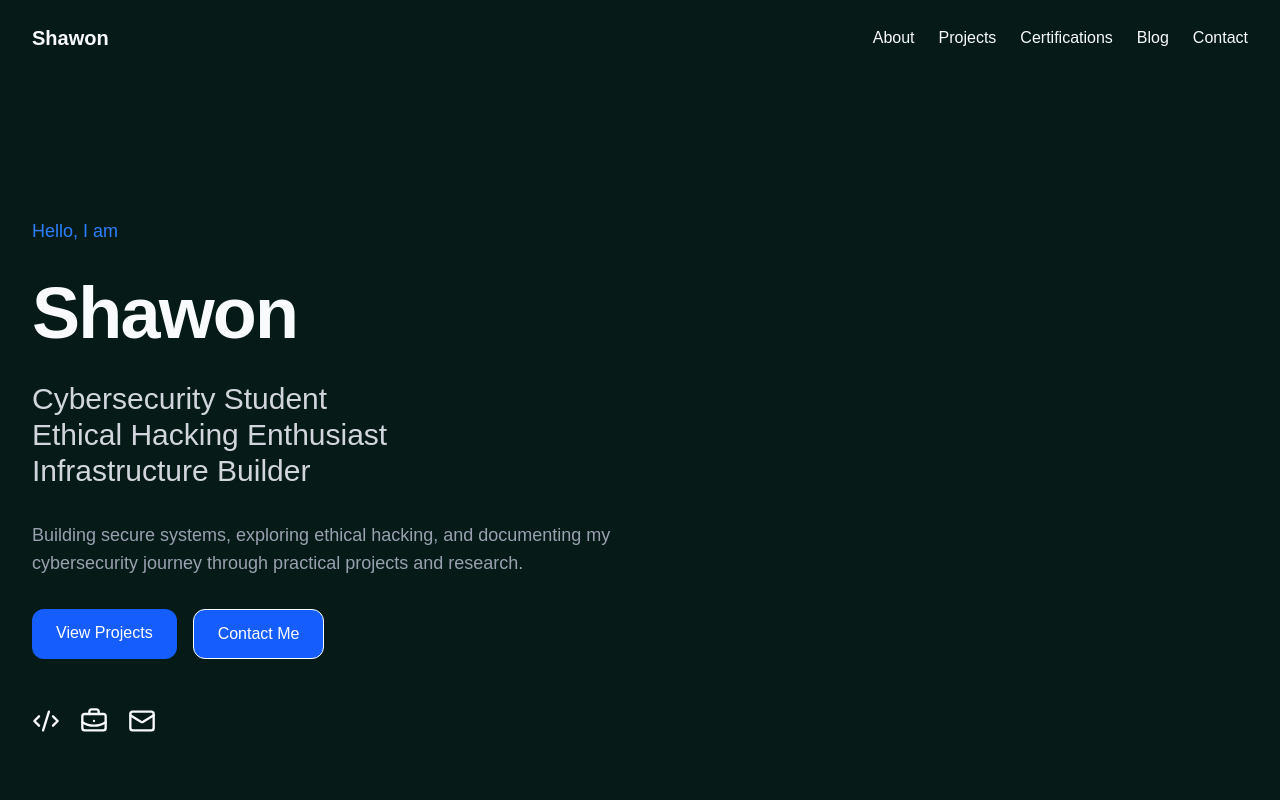
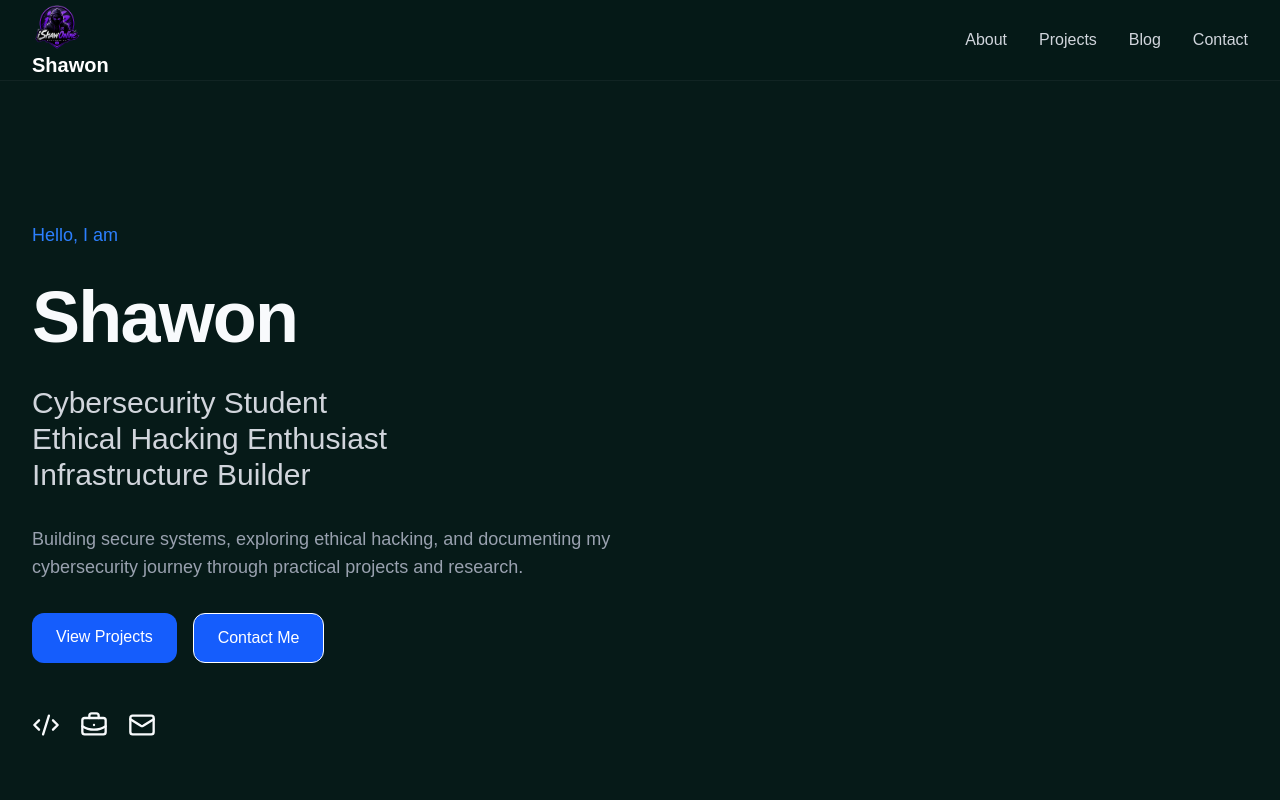
Before and after one commit to Shawon1024/meetshawon-portfolio, a Next.js app: page / in a window 1280 px wide. Shown: the top 800 px of the page. Built offline with nearby package versions, Linux system fonts and the light colour scheme.

Commit message:
Polish responsive navbar design

```diff
--- a/src/app/components/Navbar.tsx
+++ b/src/app/components/Navbar.tsx
@@ -1,28 +1,103 @@
+"use client";
+
+import Image from "next/image";
 import Link from "next/link";
+import { usePathname } from "next/navigation";
+import { useState } from "react";
+import { Menu, X } from "lucide-react";
+
+import Container from "../components/Container";
+
+const links = [
+  { name: "About", href: "/about" },
+  { name: "Projects", href: "/projects" },
+  { name: "Blog", href: "/blog" },
+  { name: "Contact", href: "/contact" },
+];
 
 export default function Navbar() {
+  const pathname = usePathname();
+  const [open, setOpen] = useState(false);
+
   return (
-    <nav className="flex items-center justify-between px-8 py-6">
-      <Link
-        href="/"
-        className="text-xl font-bold"
-      >
-        Shawon
-      </Link>
+    <header className="fixed top-0 z-50 w-full border-b border-white/5 bg-[#061A18]/80 backdrop-blur-md">
 
-      <div className="flex gap-6">
-        <Link href="/about">About</Link>
-        <Link href="/projects">Projects</Link>
-        <Link href="/certifications">
-          Certifications
-        </Link>
-        <Link href="/blog">
-          Blog
-        </Link>
-        <Link href="/contact">
-          Contact
-        </Link>
-      </div>
-    </nav>
+      <Container>
+
+        <nav className="flex h-20 items-center justify-between">
+
+          {/* Logo */}
+          <Link href="/" className="felex items-center gap-3">
+            <Image
+              src="/logo.png"
+              alt="Shawon logo"
+              width={50}
+              height={50}
+              className="rounded-lg"
+            />
+            <span className="text-xl font-semibold text-white">Shawon</span>
+          </Link>
+
+
+          {/* Desktop Menu */}
+          <div className="hidden md:flex gap-8">
+
+            {links.map((link) => (
+              <Link
+                key={link.name}
+                href={link.href}
+                className={`transition ${
+                  pathname === link.href
+                    ? "text-green-400"
+                    : "text-gray-300 hover:text-green-400"
+                }`}
+              >
+                {link.name}
+              </Link>
+            ))}
+
+          </div>
+
+
+          {/* Mobile Menu Button */}
+          <button
+            onClick={() => setOpen(!open)}
+            className="md:hidden text-gray-300"
+            aria-label="Toggle menu"
+          >
+            {open ? (
+              <X size={28} />
+            ) : (
+              <Menu size={28} />
+            )}
+          </button>
+
+        </nav>
+
+
+        {/* Mobile Menu */}
+        <div className={`md:hidden overflow-hidden transition-all duration-300
+        ${
+          open
+          ? "max-h-96 opacity-100 pb-6"
+          : "max-h-0 opacity-0"
+        }
+        `}
+        >
+          {links.map((link) => (
+            <Link
+              key={link.name}
+              href={link.href}
+              onClick={() => setOpen(false)}
+              className="block py-2 text-gray-300 hover:text-green-400"
+            >
+              {link.name}
+            </Link>
+          ))}
+        </div>
+
+      </Container>
+
+    </header>
   );
 }
--- a/src/app/layout.tsx
+++ b/src/app/layout.tsx
@@ -22,15 +22,12 @@ export const metadata = {
 
 export default function RootLayout({ children }: LayoutProps<"/">) {
   return (
-    <html
-      lang="en"
-      className={`${geistSans.variable} ${geistMono.variable} h-full antialiased`}
-    >
+    <html lang="en" className={`${geistSans.variable} ${geistMono.variable} h-full antialiased`}>
 <body>
   <Navbar />
-
-  {children}
-
+    <div className="pt-20">
+      {children}
+    </div>
   <Footer />
 </body>
     </html>
```
Also changed, not shown: public/logo.png (added).
